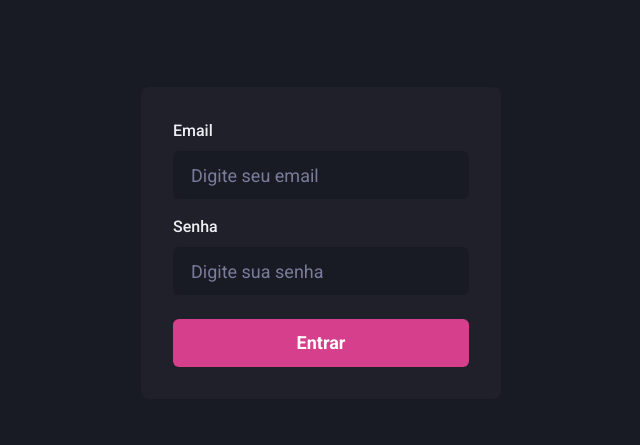
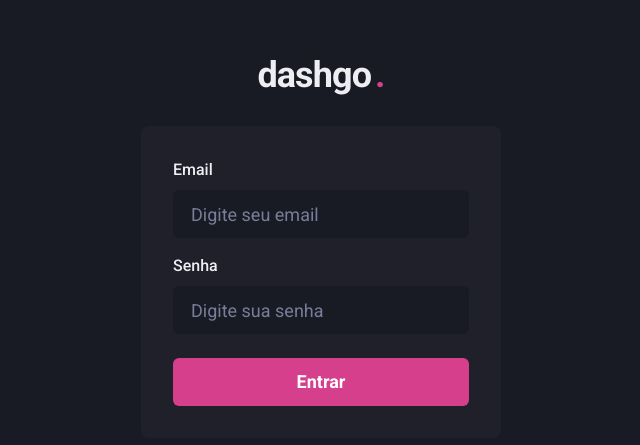
Before and after one commit to dev-viniciuss/dashgo, a Next.js app: page / in a window 1280 px wide. Shown: the part 157-602 px from the top of the page, without its empty margins (319-959 px from the left). Built offline with nearby package versions, Linux system fonts and the light colour scheme.

Commit message:
feat: adicionando a Logo ao SignIn

```diff
--- a/src/pages/index.tsx
+++ b/src/pages/index.tsx
@@ -2,6 +2,7 @@ import Head from 'next/head'
 
 import { Flex, Stack, Button } from '@chakra-ui/react'
 
+import { Logo } from '../components/Logo'
 import { Input } from '../components/Form/Input'
 
 export default function SignIn() {
@@ -11,9 +12,10 @@ export default function SignIn() {
         <title>Dashgo | Login</title>
       </Head>
 
-      <Flex w="100vw" h="100vh" align="center" justify="center">
+      <Flex w="100vw" h="100vh" align="center" justify="center" flexDirection="column">
+        <Logo fontSize="4xl" fontWeight="bold" letterSpacing="tight" mb="6"/>
+
         <Flex as="form" width="100%" maxW={360} bg="gray.800" p="8" borderRadius={8} flexDir="column">
-
           <Stack spacing="4">
             <Input
               name="email"
@@ -30,7 +32,6 @@ export default function SignIn() {
           </Stack>
 
           <Button type="submit" mt="6" colorScheme="pink" size="lg">Entrar</Button>
-
         </Flex>
       </Flex>
     </>
```
